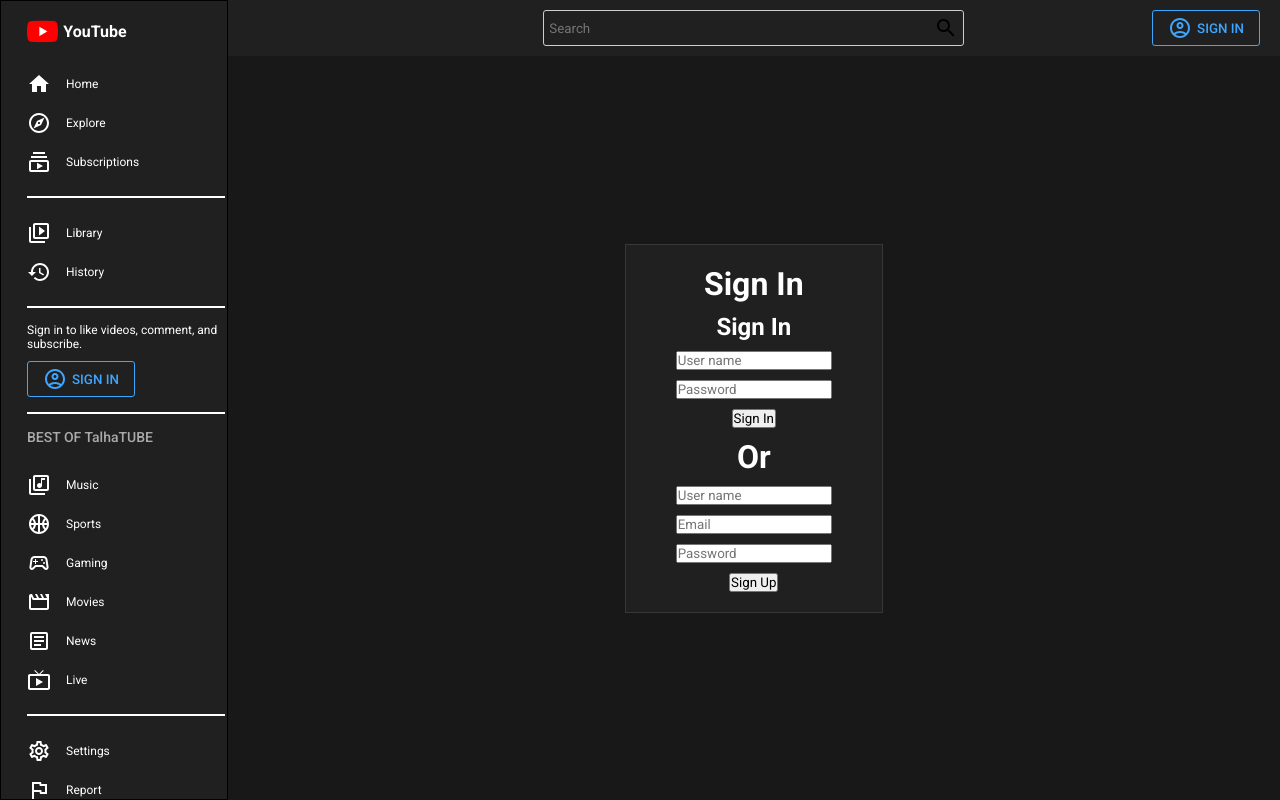
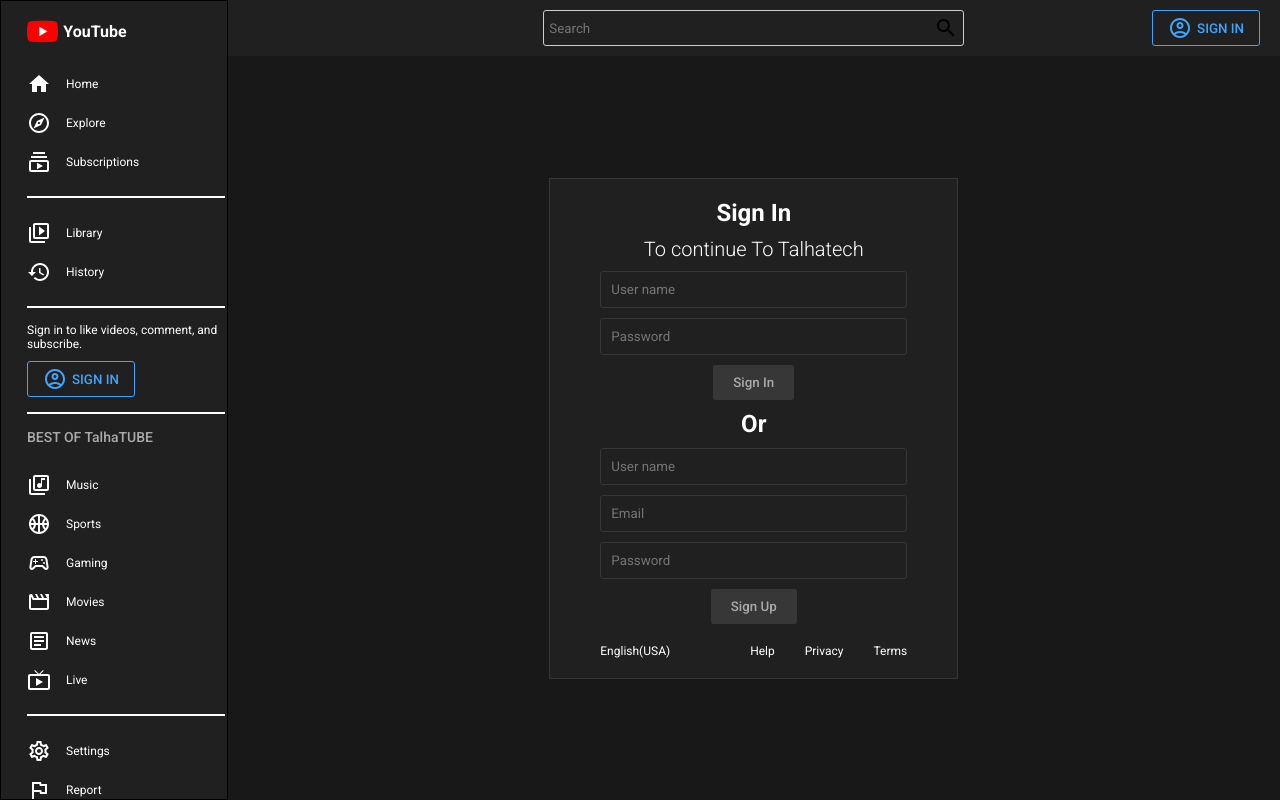
Before and after one commit to talhaunas1/YouTube-clone, a React (Create React App) app: page /signin in a window 1280 px wide. Built offline with nearby package versions, Linux system fonts and the light colour scheme.

Commit message:
alomost complete The UI

```diff
--- a/src/component/comment/Comments.js
+++ b/src/component/comment/Comments.js
@@ -35,12 +35,14 @@ border-radius:50% ;
 
 const Input = styled.input`
 border:none ;
-border-bottom: 1px solid   ${({ theme }) => theme.soft};
+border-bottom: 2px solid ${({ theme }) => theme.soft};
 background-color: transparent;
 outline:none ;
 padding:5px ;
 width:100%;
 margin-left:10px ;
+color:${({ theme }) => theme.textSoft }
+
 `;
 
 
--- a/src/component/navBar/Navbar.js
+++ b/src/component/navBar/Navbar.js
@@ -10,7 +10,7 @@ function Navbar() {
         <Wrapper>
             <Search>
             <Input  placeholder='Search'/>
-            <SearchOutlinedIcon/>
+            <SearchOutlinedIcon />
             </Search>
             <Link to='signin' style={{textDecoration:'none'}}>
             <Button>
@@ -55,6 +55,7 @@ const Input = styled.input`
 border:none;
 outline:none ;
 background-color: transparent;
+color:${({ theme }) => theme.textSoft }
 `
 const Button = styled.button`
 padding: 5px 15px;
--- a/src/pages/SignIn.js
+++ b/src/pages/SignIn.js
@@ -6,7 +6,7 @@ const SignIn = () => {
     <Container>
         <Wrapper>
             <Title>Sign In</Title>
-            <SubTitle>Sign In</SubTitle>
+            <SubTitle>To continue To Talhatech</SubTitle>
             <Input placeholder='User name' />
             <Input type='password' placeholder='Password' />
             <Button>Sign In</Button>
@@ -15,6 +15,14 @@ const SignIn = () => {
             <Input  placeholder='Email'/>
             <Input type='password' placeholder='Password' />
             <Button>Sign Up</Button>
+            <More>
+                English(USA)
+                <Links>
+                    <Link>Help</Link>
+                    <Link>Privacy</Link>
+                    <Link>Terms</Link>
+                </Links>
+            </More>
         </Wrapper>
     </Container>
   )
@@ -24,6 +32,7 @@ const Container = styled.div`
 display: flex;
 align-items:center ;
 justify-content:center ;
+flex-direction:column ;
 height:calc(100vh - 100px) ;
 color:${({ theme }) => theme.text };
 /* background-color:red ; */
@@ -38,15 +47,40 @@ padding: 20px 50px;
 gap: 10px;
 `
 const Title = styled.h1`
+font-size: 24px;
 
 `
 const SubTitle = styled.h2`
-
+font-size: 20px;
+font-weight: 300;
 `
 const Input = styled.input`
-
+border:1px solid ${({ theme }) => theme.soft };
+border-radius:3px ;
+padding:10px ;
+background-color:transparent ;
+width:100% ;
+color: ${({ theme }) => theme.textSoft };
 `
 const Button = styled.button`
-
+border-radius:3px ;
+border:none;
+padding:10px 20px;
+font-weight:500 ;
+cursor:pointer ;
+background-color: ${({ theme }) => theme.soft };
+color: ${({ theme }) => theme.textSoft };
+`
+const More = styled.div`
+display: flex;
+font-size:12px ;
+margin-top:10px ;
+color:${({ theme }) => theme.textsoft };
+`
+const Links = styled.div`
+margin-left:50px;
+`
+const Link = styled.span`
+margin-left:30px ;
 `
 export default SignIn
```
